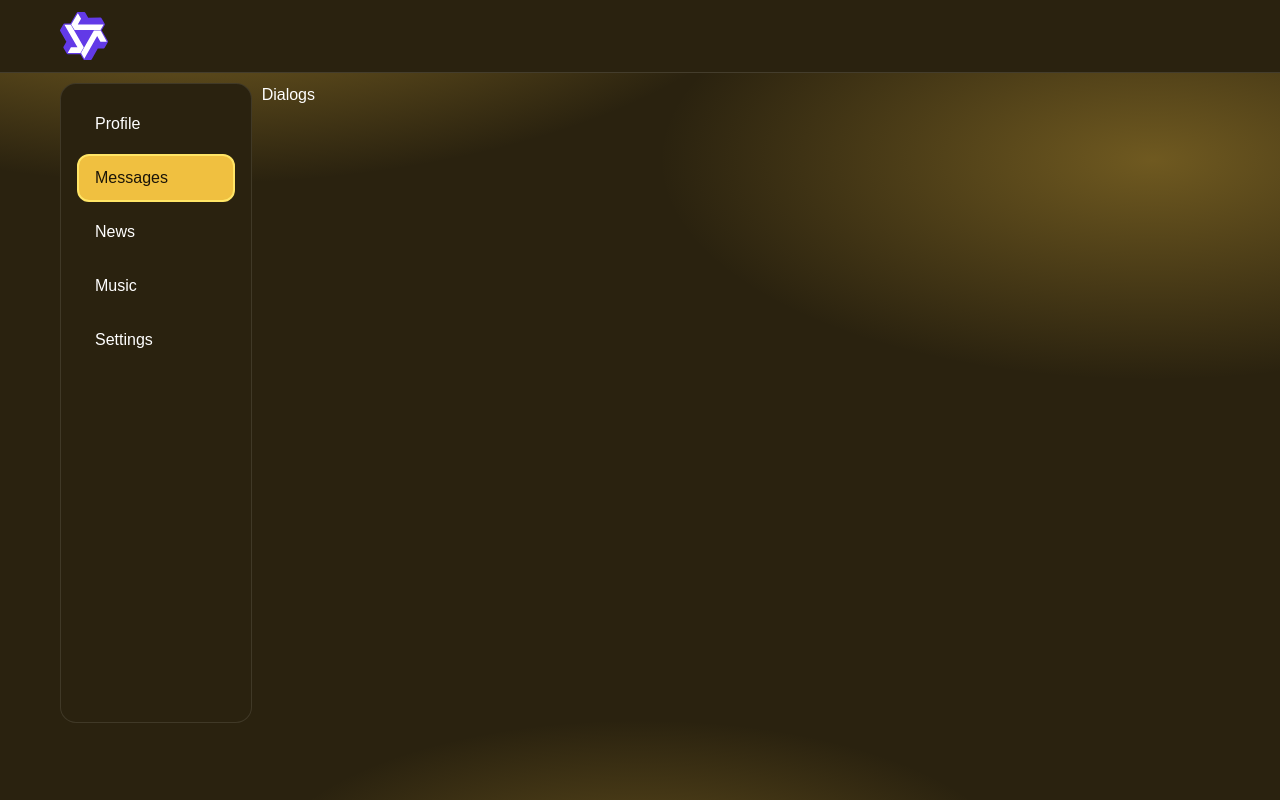
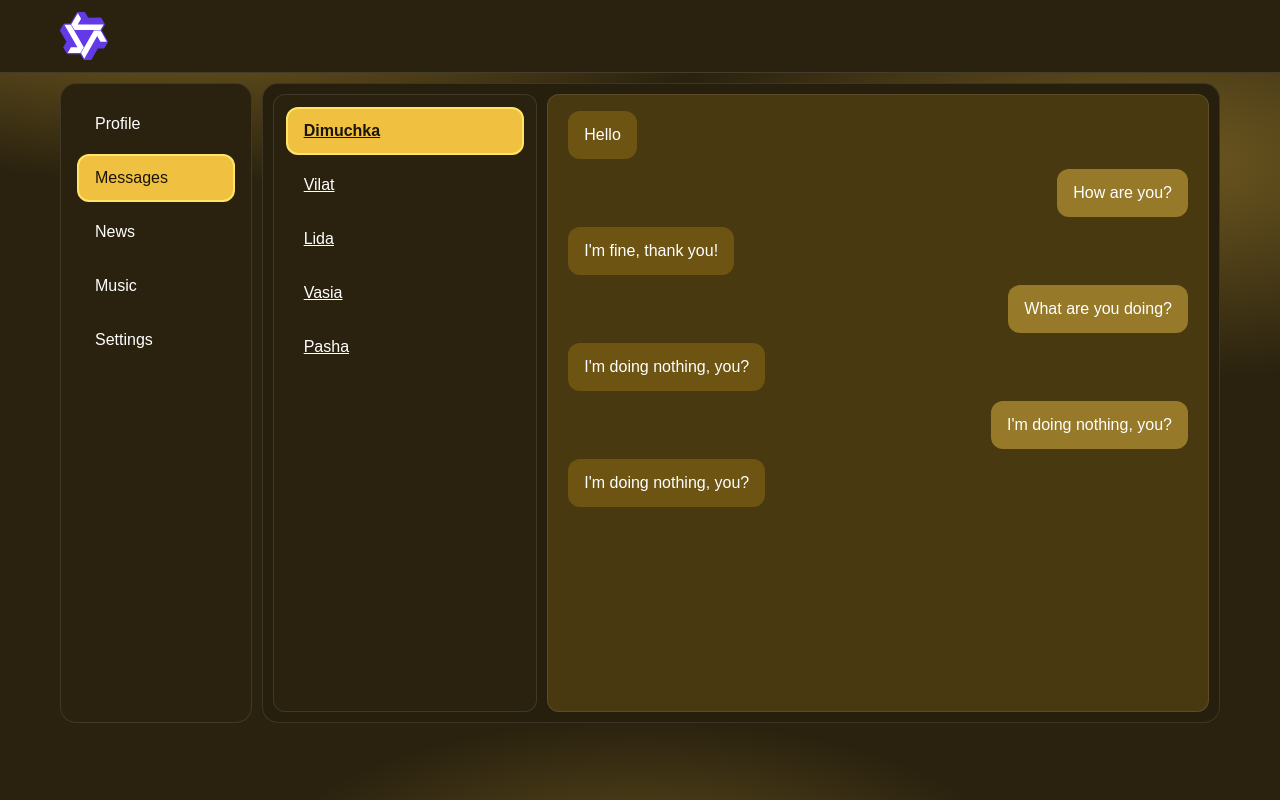
Before and after one commit to skoropadww/samurai-path, a React (Vite) app in the folder react-fall-1/: page /dialogs in a window 1280 px wide. Built offline with nearby package versions, Linux system fonts and the light colour scheme.

Commit message:
NavLink for Dialogs

```diff
--- a/react-fall-1/src/App.jsx
+++ b/react-fall-1/src/App.jsx
@@ -19,8 +19,8 @@ class App extends Component {
             <div className="content_wrapper">
               <Sidebar />
               <Routes>
-                <Route path="/dialogs" element={<Dialogs />} />
-                <Route path="/profile" element={<Profile />} />
+                <Route exact path="/dialogs" element={<Dialogs />} />
+                <Route  path="/profile" element={<Profile />} />
                 <Route path='/news' element={<News />}/>
                 <Route path='/music' element={<Music />}/>
                 <Route path='/settings' element={<Settings />}/>
--- a/react-fall-1/src/components/Dialogs/Dialogs.jsx
+++ b/react-fall-1/src/components/Dialogs/Dialogs.jsx
@@ -1,9 +1,51 @@
 import React from 'react'
-import './Dialogs.module.css'
+import classes from './Dialogs.module.css'
+import { NavLink } from 'react-router-dom'
 
 const Dialogs = (props) => {
   return (
-    <div>Dialogs</div>
+    <div className={classes.dialogs}>
+      <div className={classes.dialog}>
+        <div className={`${classes.item} ${classes.active}`}>
+          <NavLink to="/dialogs/1">Dimuchka</NavLink>
+        </div>
+        <div className={classes.item}>
+          <NavLink to="/dialogs/2">Vilat</NavLink>
+        </div>
+        <div className={classes.item}>
+          <NavLink to="/dialogs/3">Lida</NavLink>
+        </div>
+        <div className={classes.item}>
+          <NavLink to="/dialogs/4">Vasia</NavLink>
+        </div>
+        <div className={classes.item}>
+          <NavLink to="/dialogs/5">Pasha</NavLink>
+        </div>
+      </div>
+      <div className={classes.messages}>
+        <div className={classes.message}>
+          Hello
+        </div>
+        <div className={classes.message}>
+          How are you?
+        </div>
+        <div className={classes.message}>
+          I'm fine, thank you!
+        </div>
+        <div className={classes.message}>
+          What are you doing?
+        </div>
+          <div className={classes.message}>
+          I'm doing nothing, you?
+        </div>
+        <div className={classes.message}>
+          I'm doing nothing, you?
+        </div>
+        <div className={classes.message}>
+          I'm doing nothing, you?
+        </div>
+      </div>
+    </div>
   )
 }
 
--- a/react-fall-1/src/components/Dialogs/Dialogs.module.css
+++ b/react-fall-1/src/components/Dialogs/Dialogs.module.css
@@ -0,0 +1,107 @@
+.dialogs {
+  display: grid;
+  grid-template-columns: 2fr 5fr;
+  width: 100%;
+  height: 100%;
+  min-height: 80vh;
+  gap: var(--space-10);
+  padding: var(--space-10);
+  background-color: color-mix(in srgb, var(--color-primary) 92%, black);
+  border: 1px solid color-mix(in srgb, var(--color-on-primary) 10%, transparent);
+  border-radius: var(--radius-md);
+  overflow: hidden;
+}
+
+.dialog {
+  display: flex;
+  flex-direction: column;
+  gap: var(--space-6);
+  padding: var(--space-12);
+  background-color: var(--color-primary);
+  border: 1px solid color-mix(in srgb, var(--color-on-primary) 10%, transparent);
+  border-radius: var(--radius-sm);
+  overflow-y: auto;
+}
+
+.item {
+  display: flex;
+  align-items: center;
+  min-height: 44px;
+  padding: var(--space-10) var(--space-16);
+  border: 2px solid transparent;
+  border-radius: var(--radius-sm);
+  color: var(--color-on-primary);
+  font-family: var(--font-body);
+  font-size: var(--text-body-size);
+  font-weight: 500;
+  line-height: var(--text-body-line);
+  cursor: pointer;
+  transition:
+    background-color var(--duration-fast) var(--easing),
+    border-color var(--duration-base) var(--easing),
+    color var(--duration-fast) var(--easing);
+}
+
+.item:hover {
+  background-color: color-mix(in srgb, var(--color-accent) 35%, transparent);
+  border-color: #ffe566;
+}
+
+.active {
+  background-color: var(--color-accent) !important;
+  border-color: #ffe566 !important;
+  color: var(--color-on-accent) !important;
+  font-weight: 700;
+}
+
+.messages {
+  display: flex;
+  flex-direction: column;
+  gap: var(--space-10);
+  padding: var(--space-16) var(--space-20);
+  background-color: color-mix(in srgb, var(--color-surface) 18%, var(--color-primary));
+  border: 1px solid color-mix(in srgb, var(--color-on-primary) 10%, transparent);
+  border-radius: var(--radius-sm);
+  overflow-y: auto;
+}
+
+.message {
+  align-self: flex-start;
+  max-width: 85%;
+  padding: var(--space-12) var(--space-16);
+  border-radius: var(--radius-sm);
+  background-color: color-mix(in srgb, var(--color-surface) 40%, var(--color-primary));
+  color: var(--color-on-primary);
+  font-family: var(--font-body);
+  font-size: var(--text-body-size);
+  line-height: var(--text-body-line);
+  transition:
+    background-color var(--duration-base) var(--easing),
+    transform var(--duration-fast) var(--easing);
+}
+
+.message:hover {
+  background-color: color-mix(in srgb, var(--color-surface) 55%, var(--color-primary));
+  transform: translateX(2px);
+}
+
+.message:nth-child(even) {
+  align-self: flex-end;
+  background-color: color-mix(in srgb, var(--color-accent) 55%, var(--color-primary));
+  color: var(--color-on-primary);
+}
+
+.message:nth-child(even):hover {
+  background-color: color-mix(in srgb, var(--color-accent) 75%, var(--color-primary));
+}
+
+@media (max-width: 768px) {
+  .dialogs {
+    grid-template-columns: 1fr;
+    min-height: auto;
+  }
+
+  .dialog {
+    max-height: 220px;
+  }
+}
--- a/react-fall-1/src/components/Music/Music.jsx
+++ b/react-fall-1/src/components/Music/Music.jsx
@@ -1,9 +1,9 @@
 import React from 'react'
-import './Music.module.css'
+import classes from './Music.module.css'
 
 const Music = (props) => {
   return (
-    <div>Music</div>
+    <div className={classes.music}>Music</div>
   )
 }
 
--- a/react-fall-1/src/components/Music/Music.module.css
+++ b/react-fall-1/src/components/Music/Music.module.css
@@ -0,0 +1,11 @@
+.music {
+  width: 100%;
+  height: 100%;
+  min-height: 80vh;
+  gap: var(--space-10);
+  padding: var(--space-10);
+  background-color: color-mix(in srgb, var(--color-primary) 92%, black);
+  border: 1px solid color-mix(in srgb, var(--color-on-primary) 10%, transparent);
+  border-radius: var(--radius-md);
+  overflow: hidden;
+}
--- a/react-fall-1/src/components/News/News.jsx
+++ b/react-fall-1/src/components/News/News.jsx
@@ -1,9 +1,9 @@
 import React from 'react'
-import './News.module.css'
+import classes from './News.module.css'
 
 const News = (props) => {
   return (
-    <div>News</div>
+    <div className={classes.news}>News</div>
   )
 }
 
--- a/react-fall-1/src/components/News/News.module.css
+++ b/react-fall-1/src/components/News/News.module.css
@@ -0,0 +1,11 @@
+.news {
+  width: 100%;
+  height: 100%;
+  min-height: 80vh;
+  gap: var(--space-10);
+  padding: var(--space-10);
+  background-color: color-mix(in srgb, var(--color-primary) 92%, black);
+  border: 1px solid color-mix(in srgb, var(--color-on-primary) 10%, transparent);
+  border-radius: var(--radius-md);
+  overflow: hidden;
+}
--- a/react-fall-1/src/components/Settings/Settings.jsx
+++ b/react-fall-1/src/components/Settings/Settings.jsx
@@ -1,9 +1,9 @@
 import React from 'react'
-import './Settings.module.css'
+import classes from './Settings.module.css'
 
 const Settings = (props) => {
   return (
-    <div>Settings</div>
+    <div className={classes.settings}>Settings</div>
   )
 }
 
--- a/react-fall-1/src/components/Settings/Settings.module.css
+++ b/react-fall-1/src/components/Settings/Settings.module.css
@@ -0,0 +1,11 @@
+.settings {
+  width: 100%;
+  height: 100%;
+  min-height: 80vh;
+  gap: var(--space-10);
+  padding: var(--space-10);
+  background-color: color-mix(in srgb, var(--color-primary) 92%, black);
+  border: 1px solid color-mix(in srgb, var(--color-on-primary) 10%, transparent);
+  border-radius: var(--radius-md);
+  overflow: hidden;
+}
```
